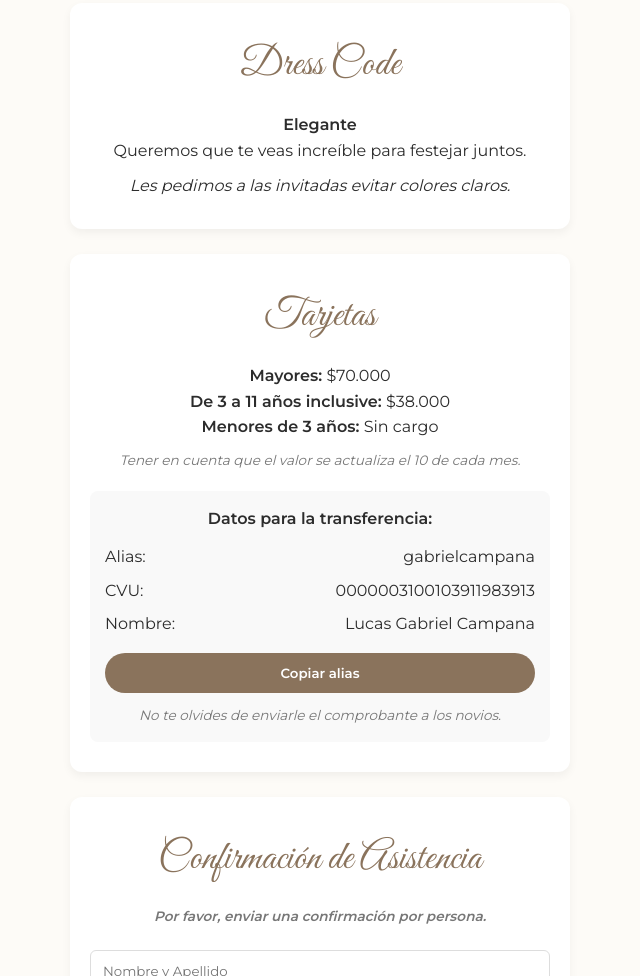
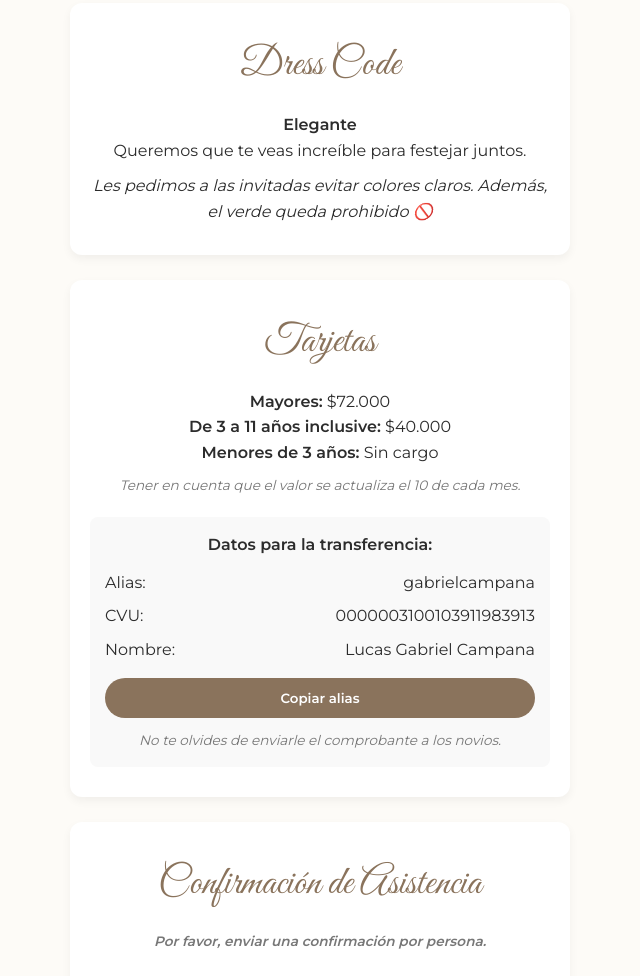
Before and after one commit to MateykoC/Gabi-Meli, a plain HTML site: page index.html in a window 1280 px wide. Shown: the part 1441-2417 px from the top of the page, without its empty margins (320-960 px from the left). Drawn offline with Linux system fonts and the light colour scheme.

Commit message:
Update index.html

```diff
--- a/index.html
+++ b/index.html
@@ -222,14 +222,14 @@
     <h2>Dress Code</h2>
     <p><strong>Elegante</strong></p>
     <p>Queremos que te veas increíble para festejar juntos.</p>
-    <p style="margin-top: 10px;"><em>Les pedimos a las invitadas evitar colores claros.</em></p>
+    <p style="margin-top: 10px;"><em>Les pedimos a las invitadas evitar colores claros. Además, el verde queda prohibido 🚫</em></p>
   </div>
 
   <!-- Tarjetas / Entradas -->
   <div class="card">
     <h2>Tarjetas</h2>
-    <p><strong>Mayores:</strong> $70.000</p>
-    <p><strong>De 3 a 11 años inclusive:</strong> $38.000</p>
+    <p><strong>Mayores:</strong> $72.000</p>
+    <p><strong>De 3 a 11 años inclusive:</strong> $40.000</p>
     <p><strong>Menores de 3 años:</strong> Sin cargo</p>
     <p class="note">Tener en cuenta que el valor se actualiza el 10 de cada mes.</p>
 
```
